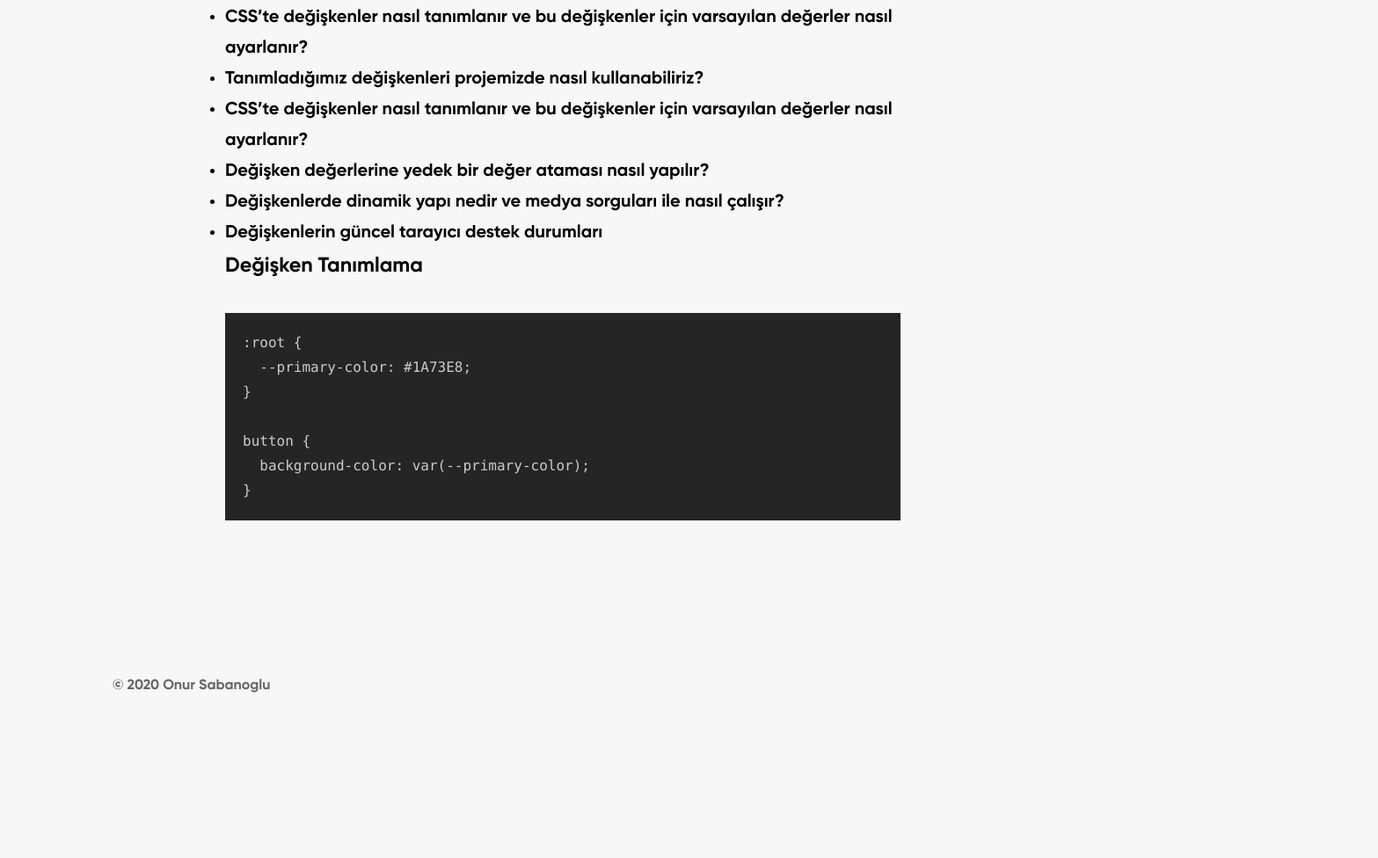
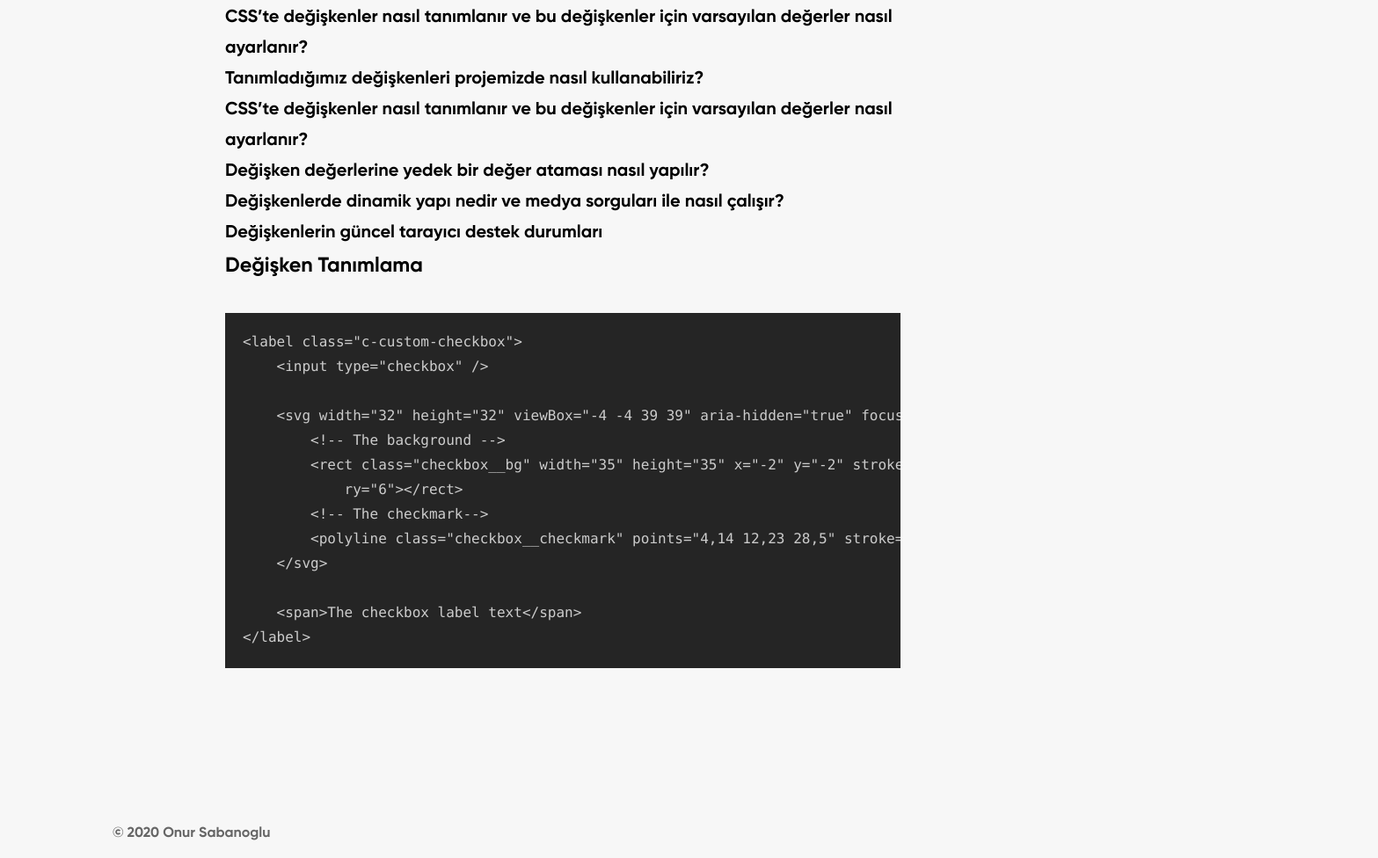
Before and after one commit to onursabanoglu/personal-website, a Gatsby site: page /css-degiskenler/ in a window 1280 px wide. Shown: the part 1756-2732 px from the top of the page at 88% size, 1567 px wide, since content can reach past the window. Before the commit the page ends 2564 px from the top, so only its background shows below. Built offline with nearby package versions, Linux system fonts and the light colour scheme; Gatsby itself is replaced by a stand-in of ours; some packages are replaced by stand-ins of ours; code samples lack their colours.

Commit message:
pre tag bugs fixed

````diff
--- a/src/blog/css-degiskenler/index.md
+++ b/src/blog/css-degiskenler/index.md
@@ -27,12 +27,18 @@ Değişkenler, renkleri, yazı tiplerini ve boşluk değerleri gibi CSS özellik
 ### Değişken Tanımlama
 
 
-```css
-:root {
-  --primary-color: #1A73E8;
-}
+```html
+<label class="c-custom-checkbox">
+    <input type="checkbox" />
 
-button {
-  background-color: var(--primary-color);
-}
+    <svg width="32" height="32" viewBox="-4 -4 39 39" aria-hidden="true" focusable="false">
+        <!-- The background -->
+        <rect class="checkbox__bg" width="35" height="35" x="-2" y="-2" stroke="currentColor" fill="none" stroke-width="3" rx="6"
+            ry="6"></rect>
+        <!-- The checkmark-->
+        <polyline class="checkbox__checkmark" points="4,14 12,23 28,5" stroke="transparent" stroke-width="4" fill="none"></polyline>
+    </svg>
+
+    <span>The checkbox label text</span>
+</label>
 ```
--- a/src/styles/_style.css
+++ b/src/styles/_style.css
@@ -84,6 +84,7 @@ a {
   margin-left: auto;
   margin-right: auto;
   margin-bottom: var(--space-128);
+  overflow: hidden;
 
   .post-title {
     color: var(--c-black);
@@ -153,7 +154,6 @@ a {
       margin-bottom: var(--space-32);
       color: var(--c-white);
       overflow: auto;
-      font-family: Consolas,Monaco,'Andale Mono','Ubuntu Mono',monospace;
       font-size: var(--f-default)
     }
   }
````
